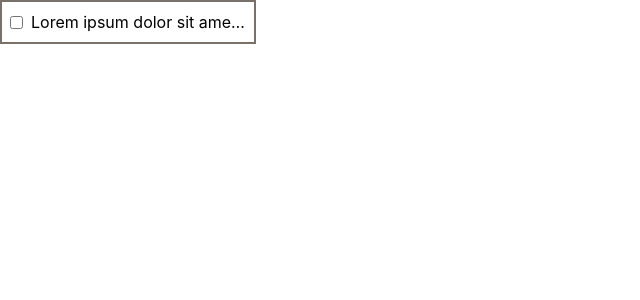
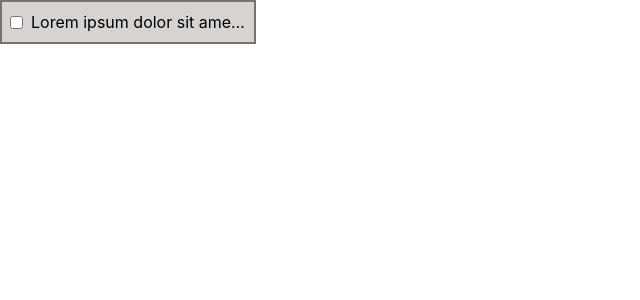
Before and after one commit to rohanapeshwe/notes-app, a React (Vite) app: page / in a window 1280 px wide. Shown: the top 300 px of the page, without its empty margins (0-640 px from the left). Built offline with nearby package versions, Linux system fonts and the light colour scheme.

Commit message:
refactor(list item): added background color

```diff
--- a/src/components/item/index.tsx
+++ b/src/components/item/index.tsx
@@ -14,7 +14,7 @@ export type ItemProps = {
 const Item = ({ text, isChecked, onHandleChange }: ItemProps) => {
   return (
     <li
-      className="inline-flex items-center justify-start w-64 p-2 list-none border-2 border-stone-500"
+      className="inline-flex items-center justify-start w-64 p-2 list-none border-2 bg-stone-300 border-stone-500"
       role="listitem"
     >
       <input
```
